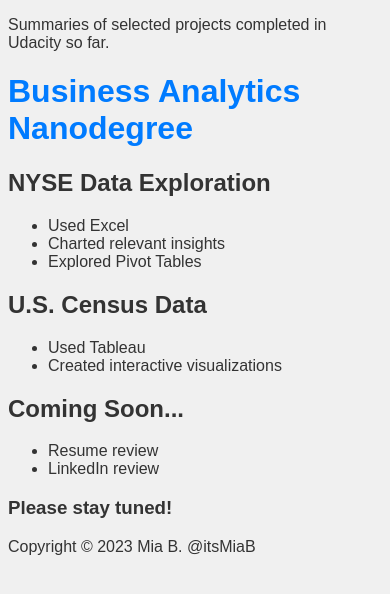
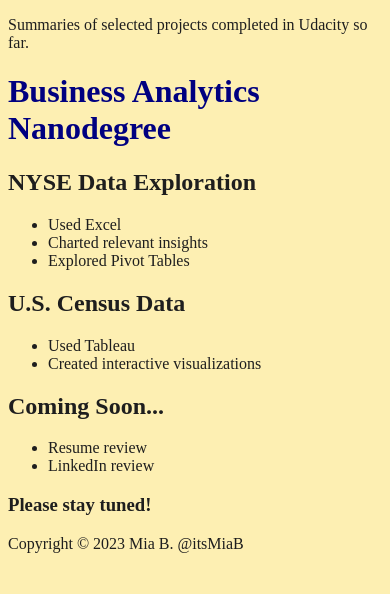
Before and after one commit to itsMiaB/Udacity-Projects, a plain HTML site: page index.html in a window 390 px wide. Drawn offline with Linux system fonts and the light colour scheme.

Commit message:
Update app.css
Finalize CSS styling for unique and vibrant colors

This commit marks the completion of CSS styling for the project, with a focus on making the colors unique and visually striking. The project now boasts a cohesive color scheme that enhances the overall look and user experience.

- Fine-tuned color choices for consistency.
- Ensured text and background color contrast for readability.
- Applied responsive design principles for various screen sizes.

The project now has a visually appealing design that enhances its overall presentation.

```diff
--- a/app.css
+++ b/app.css
@@ -1,20 +1,16 @@
-/* This is a CSS comment */
-
 /* Style the body element */
 body {
-    font-family: Arial, sans-serif;
-    background-color: #f0f0f0;
-    color: #333;
+    font-family: Times New Roman, serif;
+    background-color: #fdefb2;
+    color: #1e1e1e;
 }
 
 /* Style a heading element */
 h1 {
-    color: #007bff;
+    color: #000080;
 }
 
 /* Style paragraphs */
 p {
     font-size: 16px;
 }
-
-/* Add more CSS rules as needed */
```
